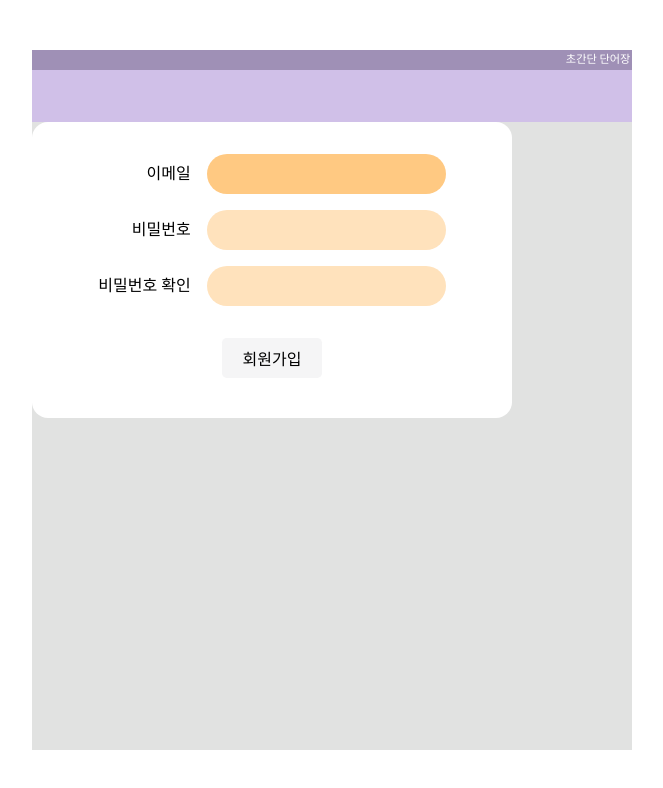
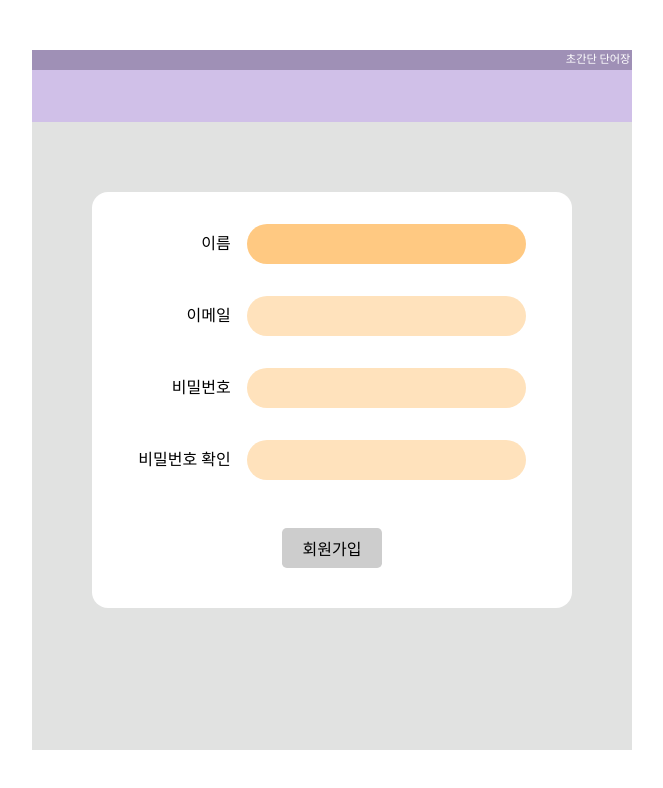
Before and after one commit to CSH111/voca_study_app, a React (Create React App) app in the folder client/: page /register in a window 1280 px wide. Shown: the top 788 px of the page, without its empty margins (308-971 px from the left). Built offline with nearby package versions, Linux system fonts and the light colour scheme.

Commit message:
register 유효성 검사 및 알림 메세지 구현

```diff
--- a/client/src/App.js
+++ b/client/src/App.js
@@ -8,11 +8,9 @@ import Home from "./routes/Home";
 import { WordsDataContext } from "./context/WordsDataContext";
 import { TopicDataContext } from "./context/TopicDataContext";
 import styled from "styled-components";
-//fontawesome
 import { library } from "@fortawesome/fontawesome-svg-core";
 import { fas } from "@fortawesome/free-solid-svg-icons";
 import { far } from "@fortawesome/free-regular-svg-icons";
-// // import {} from "@fortawesome/free-solid-svg-icons";
 import {
   faEllipsis,
   faStar,
@@ -34,14 +32,6 @@ const Wrapper = styled.div`
   align-items: flex-start;
   position: relative;
   background-color: #e1e2e1;
-  form.user {
-    position: absolute;
-    left: 50%;
-    top: 50%;
-    transform: translate(-50%, -50%);
-  }
-  .wrapper {
-  }
 `;
 
 function App() {
@@ -70,8 +60,8 @@ function App() {
               </WordsDataContext.Provider>
             }
           />
-          <Route path="/login" element={<Login className="user" />} />
-          <Route path="/register" element={<Register className="user" />} />
+          <Route path="/login" element={<Login />} />
+          <Route path="/register" element={<Register />} />
         </Routes>
       </Wrapper>
     </BrowserRouter>
--- a/client/src/components/Button.js
+++ b/client/src/components/Button.js
@@ -5,15 +5,19 @@ import styled from "styled-components";
 const StyledButton = styled.button`
   font-size: 1.5rem;
   border-radius: 0.3rem;
-  cursor: pointer;
   border: none;
   transition: all 0.2s;
-  background-color: #f5f5f6;
-
-  &:hover {
-    background-color: #ffc488ff;
-    cursor: pointer;
-  }
+  background-color: #cdcdcd;
+  ${({ disabled }) => {
+    if (!disabled) {
+      return `
+      &:hover {
+       background-color: #ffc488ff;
+       cursor: pointer;
+      }
+      `;
+    }
+  }}
 `;
 const Button = (props) => {
   return (
--- a/client/src/components/Ellipsis.js
+++ b/client/src/components/Ellipsis.js
@@ -15,6 +15,7 @@ const StyledDiv = styled.div`
     z-index: 2;
   }
   button {
+    background-color: #f5f5f6;
     width: 2.5rem;
   }
   div {
--- a/client/src/components/Form.js
+++ b/client/src/components/Form.js
@@ -23,12 +23,23 @@ const StyeldForm = styled.form`
       display: flex;
       justify-content: space-around;
       align-items: center;
-      margin-bottom: 1rem;
+      position: relative;
+      margin-bottom: 2rem;
     }
     input {
       height: 2.5rem;
-      font-size: 1rem;
+      font-size: 1.2rem;
       margin-left: 1rem;
+    }
+    p {
+      position: absolute;
+      right: 1rem;
+      top: 0;
+      transform: translate(0, -100%);
+      padding: 0.2rem 0.4rem;
+      color: red;
+      font-size: 0.8rem;
+      display: block;
     }
   }
   button {
@@ -41,6 +52,12 @@ const StyeldForm = styled.form`
   }
 `;
 
+const onInputChange = (e, input) => {
+  input.setValueFn(e.target.value);
+  if (!input.confirmIsValid) return;
+  input.confirmIsValid();
+};
+
 const Form = ({ className, inputs, buttons }) => {
   return (
     <StyeldForm className={className}>
@@ -49,14 +66,16 @@ const Form = ({ className, inputs, buttons }) => {
           <label key={idx}>
             {input.label}
             <InputBox
+              type={input.type}
               ref={input.ref}
-              onChange={(e) => input.setStateFn(e.target.value)}
+              onChange={(e) => onInputChange(e, input)}
             />
+            {input.isValid ? null : <p>{input.msg}</p>}
           </label>
         ))}
       </div>
       {buttons.map((button, idx) => (
-        <Button key={idx} onClick={button.onClick}>
+        <Button key={idx} onClick={button.onClick} disabled={button.disabled}>
           {button.value}
         </Button>
       ))}
--- a/client/src/components/Header.js
+++ b/client/src/components/Header.js
@@ -1,4 +1,3 @@
-import { Routes, BrowserRouter, Route, Link } from "react-router-dom";
 import styled from "styled-components";
 
 const StyledHeader = styled.header`
--- a/client/src/components/User/Login.js
+++ b/client/src/components/User/Login.js
@@ -5,7 +5,12 @@ import { useState } from "react";
 import { useRef } from "react";
 import { useEffect } from "react";
 
-const StyeldForm = styled(Form)``;
+const StyeldForm = styled(Form)`
+  position: absolute;
+  left: 50%;
+  top: 50%;
+  transform: translate(-50%, -50%);
+`;
 const Login = () => {
   const navigate = useNavigate();
   const [email, setEmail] = useState("");
--- a/client/src/components/User/Register.js
+++ b/client/src/components/User/Register.js
@@ -1,43 +1,90 @@
 import React from "react";
+import axios from "axios";
 import styled from "styled-components";
 import Form from "../Form";
 import { useState, useRef, useEffect } from "react";
 
-const StyeldForm = styled(Form)``;
+const StyeldForm = styled(Form)`
+  position: absolute;
+  left: 50%;
+  top: 50%;
+  transform: translate(-50%, -50%);
+`;
 const Register = () => {
   const [email, setEmail] = useState("");
+  const [name, setName] = useState("");
   const [pw, setPw] = useState("");
   const [confirm, setConfirm] = useState("");
-  const emailInput = useRef();
+  const [isValidPw, setIsValidPw] = useState(true);
+  const [isSame, setIsSame] = useState(true);
+  const nameInput = useRef();
+  const pwInput = useRef();
+  const pwConfirmInput = useRef();
   useEffect(() => {
-    emailInput.current.focus();
+    nameInput.current.focus();
   }, []);
+
+  const onRegisterClick = (e) => {
+    e.preventDefault();
+    const body = {
+      test: email,
+    };
+    axios
+      .post("/api/main", body) //
+      .then((res) => console.log(res.data))
+      .catch(console.log);
+  };
+
+  const confirmIsValidPw = () => {
+    //나중에 정규표현식으로 상세설정
+    pwInput.current.value.length >= 8
+      ? setIsValidPw(true)
+      : setIsValidPw(false);
+  };
+
+  const confirmIsSamePw = () => {
+    pwInput.current.value === pwConfirmInput.current.value
+      ? setIsSame(true)
+      : setIsSame(false);
+  };
 
   return (
     <StyeldForm
       className="registerForm"
       inputs={[
         {
+          label: "이름",
+          setValueFn: setName,
+          ref: nameInput,
+        },
+        {
           label: "이메일",
-          setStateFn: setEmail,
-          ref: emailInput,
+          setValueFn: setEmail,
         },
         {
           label: "비밀번호",
-          setStateFn: setPw,
+          type: "password",
+          setValueFn: setPw,
+          confirmIsValid: confirmIsValidPw,
+          isValid: isValidPw,
+          ref: pwInput,
+          msg: "8자 이상입력하세요",
         },
         {
           label: "비밀번호 확인",
-          setStateFn: setConfirm,
+          type: "password",
+          setValueFn: setConfirm,
+          confirmIsValid: confirmIsSamePw,
+          isValid: isSame,
+          ref: pwConfirmInput,
+          msg: "일치하지 않습니다.",
         },
       ]}
       buttons={[
         {
           value: "회원가입",
-          onClick: (e) => {
-            e.preventDefault();
-            alert(email);
-          },
+          onClick: onRegisterClick,
+          // disabled: true,
         },
       ]}
     />
--- a/client/src/routes/Home.js
+++ b/client/src/routes/Home.js
@@ -5,13 +5,13 @@ import TopicGenerator from "../components/Generator/TopicGenerator";
 import TopicList from "../components/Lists/TopicList";
 
 function Home({ setMsg }) {
-  useEffect(() => {
-    const body = { name: "ㅋㅋ" };
-    axios
-      .post(`/api/main`, body) //
-      .then((res) => console.log(res.data))
-      .catch(console.log);
-  }, []);
+  // useEffect(() => {
+  //   const body = { name: "ㅋㅋ" };
+  //   axios
+  //     .post(`/api/main`, body) //
+  //     .then((res) => console.log(res.data))
+  //     .catch(console.log);
+  // }, []);
 
   const [itemLoading, setItemLoading] = useState(false);
   useEffect(() => {
```
Also changed, not shown: 1 other file (tests, documents, lock files or other folders).
